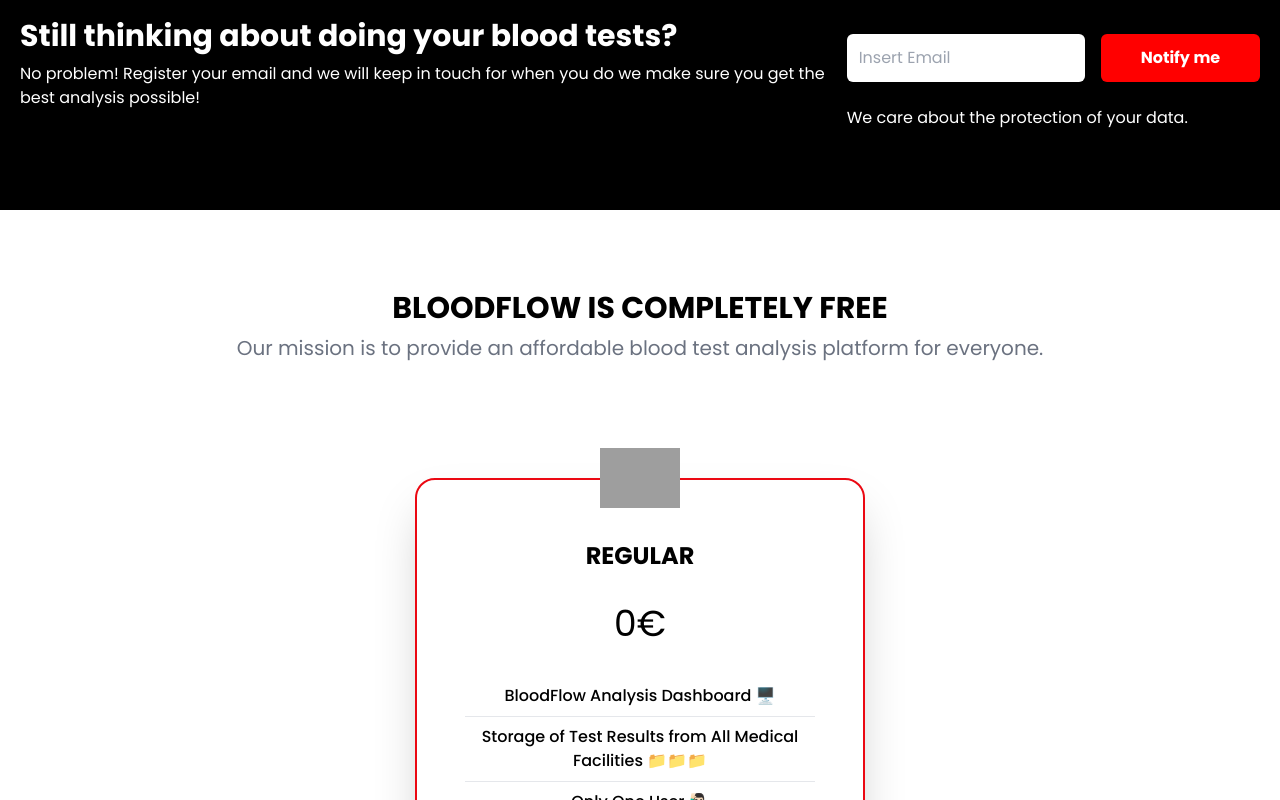
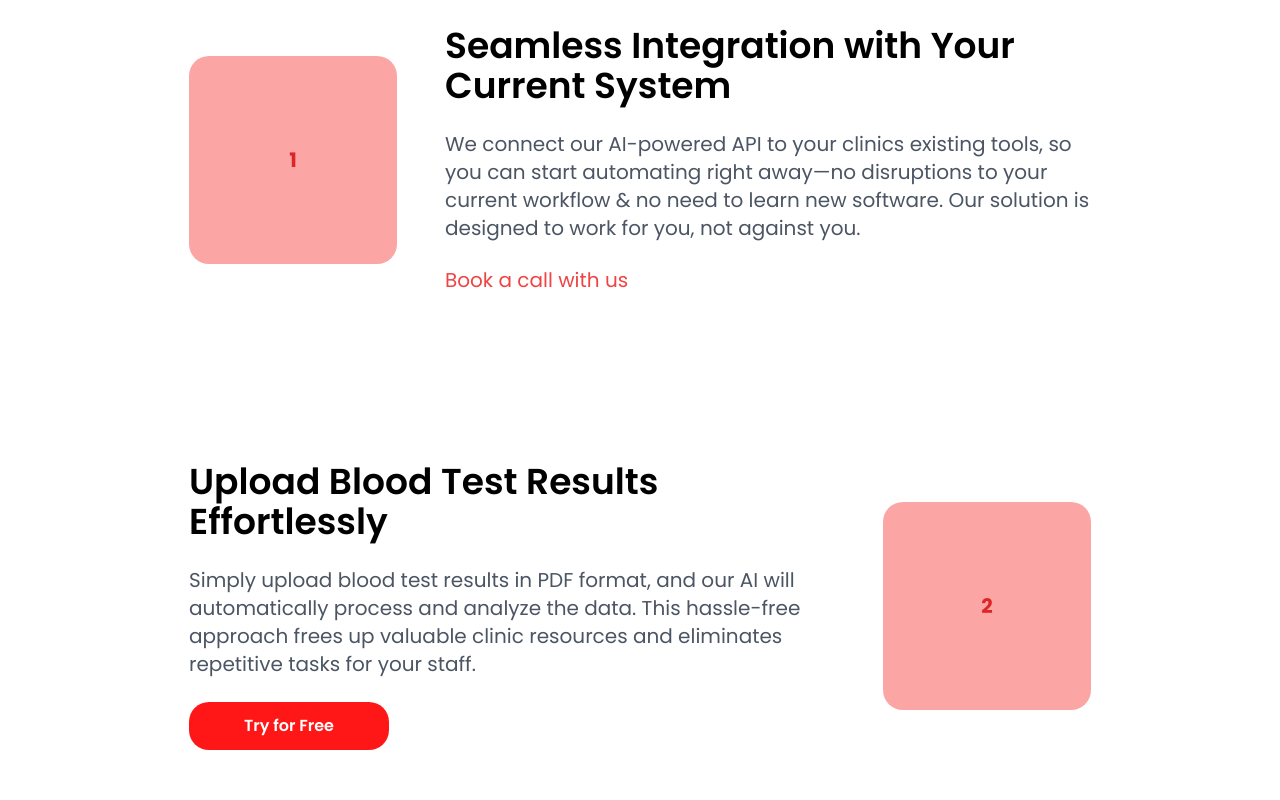
Before and after one commit to tiagodccosta/BloodFlow, a React (Create React App) app in the folder Frontend/: page / in a window 1280 px wide. Shown: the part 1800-2600 px from the top of the page. Built offline with nearby package versions, Linux system fonts and the light colour scheme; no server answers; grey boxes are pictures that could not be loaded.

Commit message:
Building Solutions container now.

```diff
--- a/Frontend/src/Components/HomePage/Hero.jsx
+++ b/Frontend/src/Components/HomePage/Hero.jsx
@@ -61,12 +61,12 @@
             </div>
 
             <div className='relative z-10 text-center max-w-[600px] mx-5 sm:mx-auto '>
-                <GradualSpacing className="text-md sm:text-lg md:text-xl font-semibold text-transparent bg-gradient-to-b from-black/80 to-gray-400/80 bg-clip-text leading-none"
+                <GradualSpacing className="text-sm sm:text-md md:text-lg font-semibold text-transparent bg-gradient-to-b from-black/80 to-gray-400/80 bg-clip-text leading-none"
                 text={t('subtitle')} />
             </div>
 
             <div className={`mt-8 transition-transform duration-500 ease-out ${bottomButtonVisible ? 'translate-y-0 opacity-100' : 'translate-y-12 opacity-0'}`}>
-                <button className='bg-[#ff1717] w-[350px] rounded-lg font-semibold hover:scale-y-105 hover:scale-x-105 py-3 text-white'>
+                <button className='bg-[#ff1717] w-[350px] rounded-lg font-semibold hover:scale-y-105 hover:scale-x-105 ease-in-out duration-300 py-3 text-white'>
                     <RouterLink to="/signup">{t('buttonHero2')}</RouterLink>
                 </button>
             </div>
--- a/Frontend/src/Components/HomePage/Navbar.jsx
+++ b/Frontend/src/Components/HomePage/Navbar.jsx
@@ -53,7 +53,7 @@
             <img className="w-44 mt-10 -ml-10 sm:-ml-4" src={BloodFlowLogo} alt="/" />
             <ul className='hidden lg:flex'>
                 <img className='w-10 h-10 mt-2 mr-4 cursor-pointer' src={flag} alt="\" onClick={handleFlagClick} />
-                <button className='bg-black w-[150px] ml-4 rounded-lg font-bold hover:scale-y-105 hover:scale-x-105 mt-1 py-3 text-white'>
+                <button className='bg-black w-[150px] ml-4 rounded-lg font-bold hover:scale-y-105 hover:scale-x-105 ease-in-out duration-300 mt-1 py-3 text-white'>
                 <RouterLink to="/login">{t('login')}</RouterLink></button>
             </ul>
             <div on onClick={handleNav} className='block lg:hidden'>
@@ -63,7 +63,7 @@
                 <img className="w-44" src={BloodFlowLogo} alt="/" />
                 <ul className='px-4'>
                     <img className='w-10 h-10 ml-3 cursor-pointer' src={flag} alt="\" onClick={handleFlagClick} />
-                    <button className='bg-black w-[150px] ml-4 rounded-lg font-bold hover:scale-y-105 hover:scale-x-105 mt-6 py-3 text-white'>
+                    <button className='bg-black w-[150px] ml-4 rounded-lg font-bold hover:scale-y-105 hover:scale-x-105 ease-in-out duration-300 mt-6 py-3 text-white'>
                     <RouterLink to="/login">{t('login')}</RouterLink></button>
                 </ul>
             </div>
--- a/Frontend/src/Components/HomePage/Services.jsx
+++ b/Frontend/src/Components/HomePage/Services.jsx
@@ -7,6 +7,7 @@
 import DotPattern from '../magicui/dot-pattern';
 import Dashboard from "../../Assets/dashboardBloodFlow.png";
 */
+import { Link as RouterLink } from 'react-router-dom';
 import { useTranslation } from "react-i18next";
 import wslisbon from "../../Assets/wslisbon.jpg";
 import SLUX from "../../Assets/SULx_01.png";
@@ -73,6 +74,68 @@
                 </div>
             </div>
 
+            <div className="max-w-[950px] mx-auto py-12 px-6">
+                <h2 className="text-[#ce3d3d] font-bold text-center text-2xl sm:text-4xl md:pb-8">Our Solution</h2>
+
+                <div className="grid mt-16 sm:grid-cols-1 gap-10 sm:mt-10">
+                    {/* Step 1 */}
+                    <div className="flex flex-col sm:flex-row items-center mb-24 sm:mb-32">
+                        <div className="w-32 h-32 md:w-52 md:h-52 bg-red-300 rounded-lg mb-4 sm:mb-0 sm:mr-12 flex items-center justify-center flex-shrink-0">
+                                {/* Insert Icon or Image Here */}
+                                <span className="text-xl font-bold text-red-600">1</span>
+                        </div>
+
+                        <div className="text-center sm:text-left">
+                            <h3 className="text-2xl sm:text-4xl font-semibold mb-6">Seamless Integration with Your Current System</h3>
+                            <p className="text-gray-600 text-lg sm:text-xl">
+                                We connect our AI-powered API to your clinics existing tools, so you can start automating right away—no disruptions to your current workflow & no need
+                                to learn new software. Our solution is designed to work for you, not against you.
+                            </p>
+                            <a href="https://calendly.com/tiago-costa-bloodflow" target="_blank" rel="noopener noreferrer" className="inline-flex items-center">
+                            <p className="text-red-500 text-lg sm:text-xl mt-6 cursor-pointer hover:underline decoration-red-500">
+                                Book a call with us
+                            </p>
+                            </a>
+                        </div>
+                    </div>
+
+                    <div className="flex flex-col sm:flex-row-reverse items-center mb-24 sm:mb-32">
+                        <div className="w-32 h-32 md:w-52 md:h-52 bg-red-300 rounded-lg mb-4 sm:mb-0 sm:ml-12 flex items-center justify-center flex-shrink-0">
+                            {/* Insert Icon or Image Here */}
+                            <span className="text-xl font-bold text-red-600">2</span>
+                        </div>
+                        <div className="text-center sm:text-left">
+                            <h3 className="text-2xl sm:text-4xl font-semibold mb-6">Upload Blood Test Results Effortlessly</h3>
+                            <p className="text-gray-600 text-lg sm:text-xl">
+                                Simply upload blood test results in PDF format, and our AI will automatically process and analyze the data. This hassle-free approach frees up valuable clinic resources and eliminates repetitive tasks for your staff.
+                            </p>
+                            <button className='bg-[#ff1717] w-[200px] rounded-lg font-semibold hover:scale-y-105 hover:scale-x-105 ease-in-out duration-300 py-3 text-white mt-6'>
+                                <RouterLink to="/signup">{t('buttonHero2')}</RouterLink>
+                            </button>
+                        </div>
+                    </div>
+
+                    {/* Step 3 */}
+                    <div className="flex flex-col sm:flex-row items-center mb-24 sm:mb-32">
+                        <div className="w-32 h-32 md:w-52 md:h-52 bg-red-300 rounded-lg mb-4 sm:mb-0 sm:mr-12 flex items-center justify-center flex-shrink-0">
+                            {/* Insert Icon or Image Here */}
+                            <span className="text-xl font-bold text-red-600">3</span>
+                        </div>
+                        <div>
+                            <div className="text-center sm:text-left">
+                                <h3 className="text-2xl sm:text-4xl font-semibold mb-6">Receive Full, AI-Driven Analysis for Each Blood Test</h3>
+                                <p className="text-gray-600 text-lg sm:text-xl">
+                                    Once analyzed, results come back in a comprehensive, easy-to-read report. Our AI ensures accuracy, providing you with precise insights so you can make informed decisions for each patient’s care quickly and confidently.
+                                </p>
+                                <button className='bg-[#ff1717] w-[200px] rounded-lg font-semibold hover:scale-y-105 hover:scale-x-105 ease-in-out duration-300 py-3 text-white mt-6'>
+                                    <RouterLink to="/signup">{t('buttonHero2')}</RouterLink>
+                                </button>
+                            </div>
+                        </div>
+                    </div>
+                </div>
+            </div>
+
             {/*}
             <DotPattern
                 width={20} height={20} cx={1} cy={1} cr={1}
```
